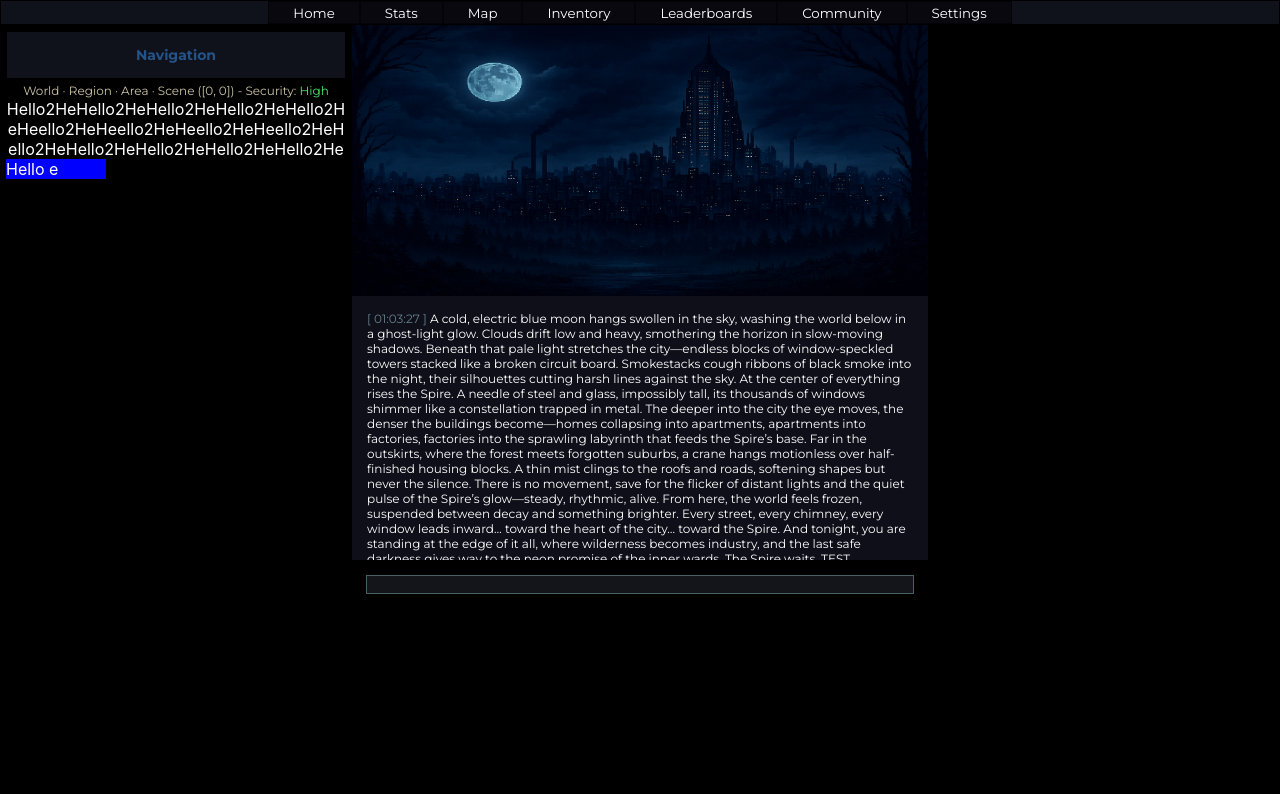
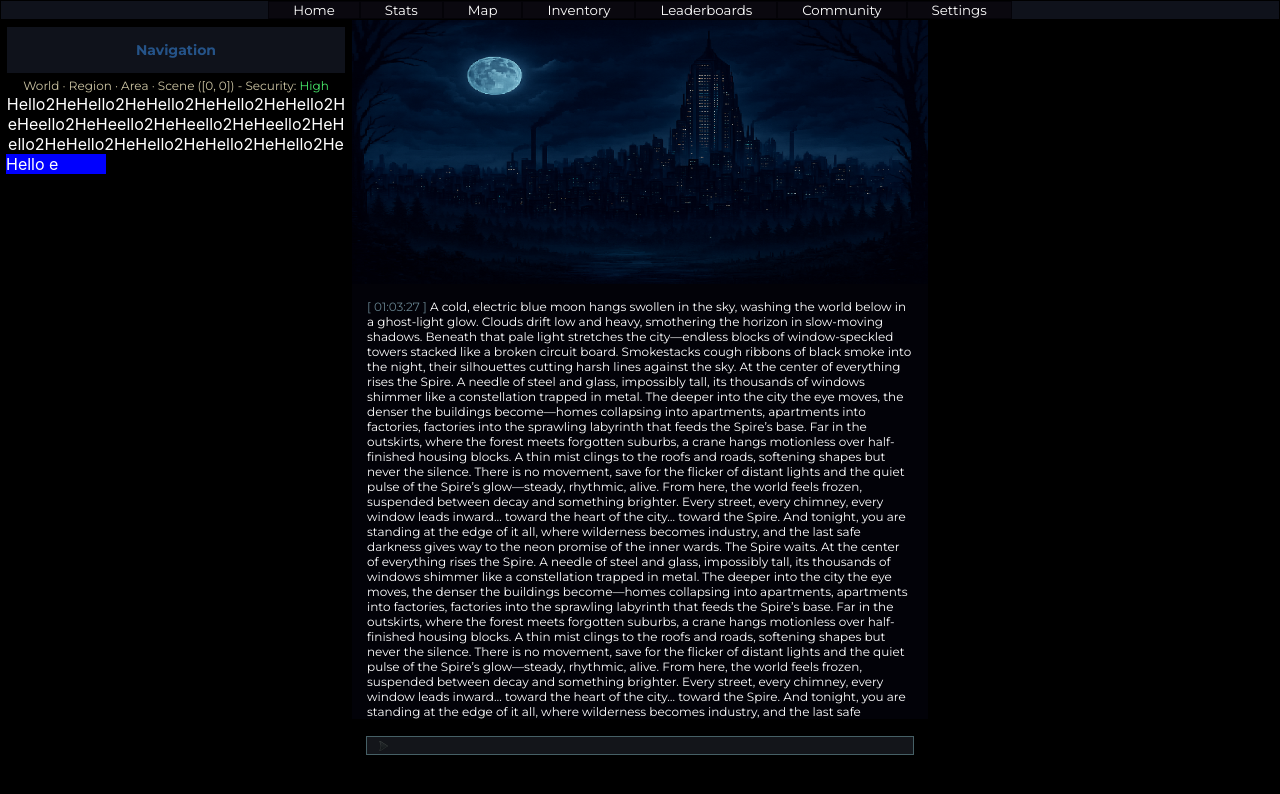
Before and after one commit to dclechok/sos-client, a React (Create React App) app: page / in a window 1280 px wide. Shown: the top 794 px of the page. Built offline with nearby package versions, Linux system fonts and the light colour scheme; no server answers; a web font is replaced by a local one.

Commit message:
ui, input arrow icon, flexxing

```diff
--- a/src/MainText.js
+++ b/src/MainText.js
@@ -1,5 +1,7 @@
 import './styles/MainText.css';
 import { useEffect, useState } from 'react';
+
+import chatArrow from './img/chatarrow.png';
 
 
 
@@ -36,11 +38,39 @@ function MainText(){
     }, [sceneData]);
 
     return(
-        <div>
         <div className="scene-info-cont">
+            <div className="scene-info-scroll">
             <div className="scene-info">
                 <div>
                     <span className="time-stamp">[ 01:03:27 ]</span> A cold, electric blue moon hangs swollen in the sky, washing the world below in a ghost-light glow. Clouds drift low and heavy, smothering the horizon in slow-moving shadows. Beneath that pale light stretches the city—endless blocks of window-speckled towers stacked like a broken circuit board. Smokestacks cough ribbons of black smoke into the night, their silhouettes cutting harsh lines against the sky.
+
+
+
+
+
+At the center of everything rises the Spire.
+
+A needle of steel and glass, impossibly tall, its thousands of windows shimmer like a constellation trapped in metal. The deeper into the city the eye moves, the denser the buildings become—homes collapsing into apartments, apartments into factories, factories into the sprawling labyrinth that feeds the Spire’s base.
+
+Far in the outskirts, where the forest meets forgotten suburbs, a crane hangs motionless over half-finished housing blocks. A thin mist clings to the roofs and roads, softening shapes but never the silence. There is no movement, save for the flicker of distant lights and the quiet pulse of the Spire’s glow—steady, rhythmic, alive.
+
+From here, the world feels frozen, suspended between decay and something brighter. Every street, every chimney, every window leads inward… toward the heart of the city… toward the Spire.
+
+And tonight, you are standing at the edge of it all, where wilderness becomes industry, and the last safe darkness gives way to the neon promise of the inner wards.
+
+The Spire waits.
+
+At the center of everything rises the Spire.
+
+A needle of steel and glass, impossibly tall, its thousands of windows shimmer like a constellation trapped in metal. The deeper into the city the eye moves, the denser the buildings become—homes collapsing into apartments, apartments into factories, factories into the sprawling labyrinth that feeds the Spire’s base.
+
+Far in the outskirts, where the forest meets forgotten suburbs, a crane hangs motionless over half-finished housing blocks. A thin mist clings to the roofs and roads, softening shapes but never the silence. There is no movement, save for the flicker of distant lights and the quiet pulse of the Spire’s glow—steady, rhythmic, alive.
+
+From here, the world feels frozen, suspended between decay and something brighter. Every street, every chimney, every window leads inward… toward the heart of the city… toward the Spire.
+
+And tonight, you are standing at the edge of it all, where wilderness becomes industry, and the last safe darkness gives way to the neon promise of the inner wards.
+
+The Spire waits.
 
 At the center of everything rises the Spire.
 
@@ -76,10 +106,12 @@ Trellikon druviasta melchuron finstavi quellonar frexthune parnivalle moskringet
 
             <div>
 
-            </div>
-
+</div>
         </div>
+        <div className="input-wrapper">
                     <input className="main-text-input" />
+                    <img className="arrow-icon" src={chatArrow}/>
+        </div>
         </div>
     );
 }
--- a/src/styles/App.css
+++ b/src/styles/App.css
@@ -6,26 +6,25 @@
   overflow-y: hidden;
 }
 
-
 .game-shell {
   display: flex;
-  flex: 1 1 calc(100vh - 25px);
-  min-height: 0;
+  flex: 1 1 auto;
   text-align: center;
   justify-content: center;
   margin: 0;
-  padding: 0;
-  height: calc(100vh - 25px);
-  overflow: auto;
+  padding: 0 0 45px 0;
+  min-height: 0;
+  overflow: hidden;
 }
 
 .center-container{
   display: flex;
   flex-direction: column;
+  justify-content: flex-start;
   width: 45%;
-  flex: 1 1 calc(100vh - 25px);
+  flex: 1 1 auto;
   min-height: 0;
-  /* overflow-y: auto; */
+  overflow: hidden;
 }
 
 .column-left,.column-right{
--- a/src/styles/MainImg.css
+++ b/src/styles/MainImg.css
@@ -1,3 +1,5 @@
-.scenepic{
-  height: 35%;
+.scenepic {
+  flex: 0 0 auto;     /* don't let it shrink vertically */
+  /* optional: cap its height so it doesn't dominate */
+  max-height: 33vh;
 }
--- a/src/styles/MainText.css
+++ b/src/styles/MainText.css
@@ -1,9 +1,19 @@
-.scene-info-cont{
-  height: 33vh;
-  box-sizing: border-box;
+.scene-info-cont {
+  display: flex;
+  flex-direction: column;
+  flex: 1 1 auto;
+  min-height: 0;
+}
+
+/* scroll area */
+.scene-info-scroll {
+  flex: 1 1 auto;
+  min-height: 0;
+  max-height: 100%;
   overflow-y: auto;
 }
-.scene-info{
+
+.scene-info {
   padding: 15px;
   text-align: left;
   font-family: "Montserrat", sans-serif;
@@ -11,48 +21,68 @@
   font-weight: 400;
   font-style: normal;
   font-size: 12px;
-  color: rgb(255, 255, 255);
-  /* fill most of the box height, minus space for title + input */
-  /* min-height: 30%;
-  max-height: 60%; */
-  display: block;
-  background-color: rgb(15, 15, 26);
-  scrollbar-width: thin;
+  color: #fff;
+  background-color: rgb(2, 2, 8);
+  flex: 1 1 auto;
+  min-height: 0;
+  max-height: 100%;
 }
 
-.scene-info-cont::-webkit-scrollbar {
-  width: 5px;         /* or whatever */
+/* custom scrollbar */
+.scene-info-scroll::-webkit-scrollbar {
+  width: 5px;
+}
+.scene-info-scroll::-webkit-scrollbar-track {
+  background: #000;
+}
+.scene-info-scroll::-webkit-scrollbar-thumb {
+  background-color: rgb(7, 7, 7);
+  border-radius: 1px;
+  border: 1px solid #242931;
 }
 
-.scene-info-cont::-webkit-scrollbar-track{
-  background: #000000; /* Color of the thumb */
+/* input + arrow */
+.input-wrapper {
+  position: relative;
+  width: 95%;
+  margin: 15px auto 0;
 }
 
-.scene-info-cont::-webkit-scrollbar-thumb {
-  background-color: rgb(7, 7, 7);
-  border-radius: 1px;
-  border: 1px solid #242931; /* fake outline around thumb */
+.input-wrapper input{
+  font-family: "Montserrat", sans-serif;
+  font-optical-sizing: auto;
+  font-weight: 400;
+  font-style: normal;
+  font-size: 12px;
 }
 
-.scene-info p.other-chat{
-    color: rgb(224, 204, 197);
-    font-size: 12px;
+.main-text-input {
+  width: 100%;
+  box-sizing: border-box;
+  padding-left: 28px;
+  background-color: rgb(19, 21, 26);
+  border: 1px solid rgb(70, 96, 102);
+  color: rgb(196, 196, 196);
+  outline: none;
+  overflow: hidden;
 }
 
-.main-text-input{
-    position: relative;
-    margin-top: 15px;
-    width: 95%;
-    background-color: rgb(19, 21, 26);
-    border-color: rgb(70, 96, 102);
-    border-width: 1px;
-    border-style: solid;
-    color: rgb(196, 196, 196);
-    outline: none;
-    overflow: hidden;
+.arrow-icon {
+  position: absolute;
+  left: 10px;
+  top: 55%;
+  transform: translateY(-50%);
+  width: 16px;
+  height: 16px;
+  pointer-events: none;
 }
 
-.time-stamp{
+.scene-info p.other-chat {
+  color: rgb(224, 204, 197);
+  font-size: 12px;
+}
+
+.time-stamp {
   color: rgb(102, 129, 141);
   border-color: black;
 }
```
Also changed, not shown: src/img/chatarrow.png (added).
